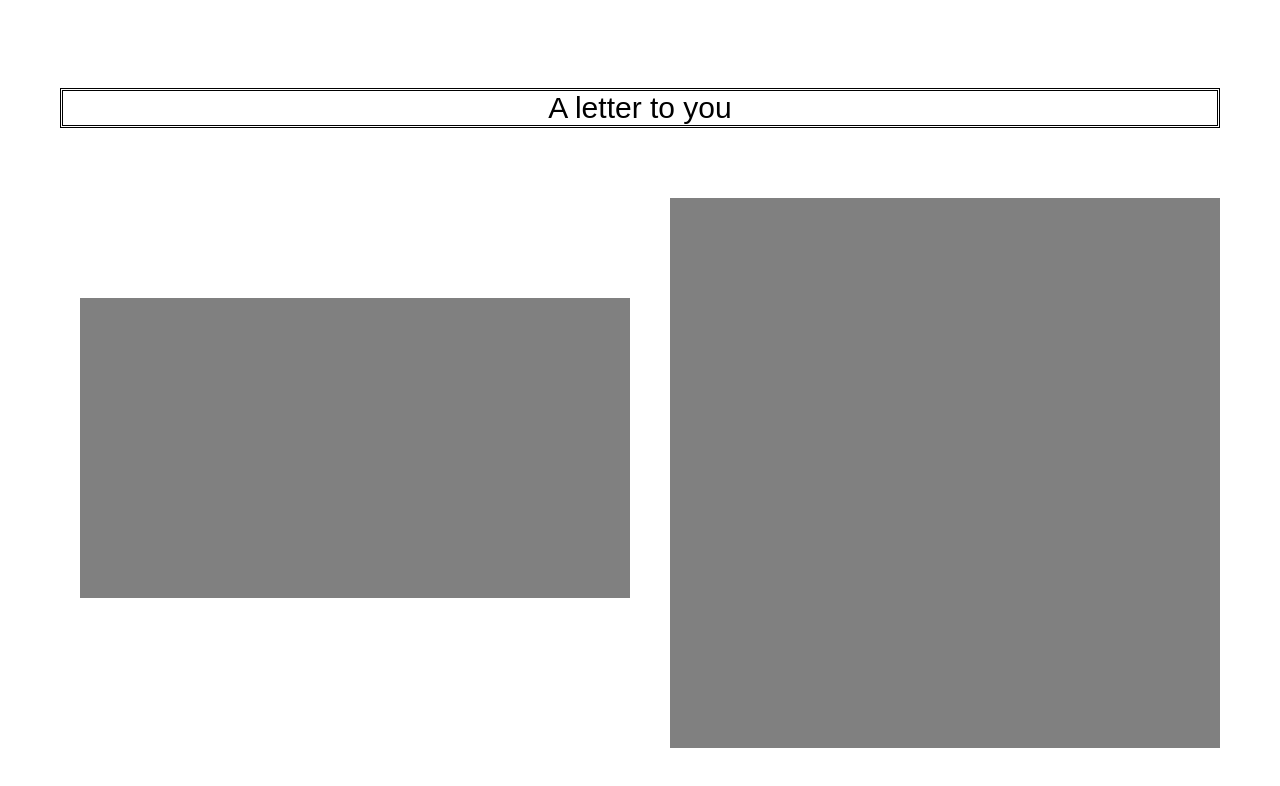
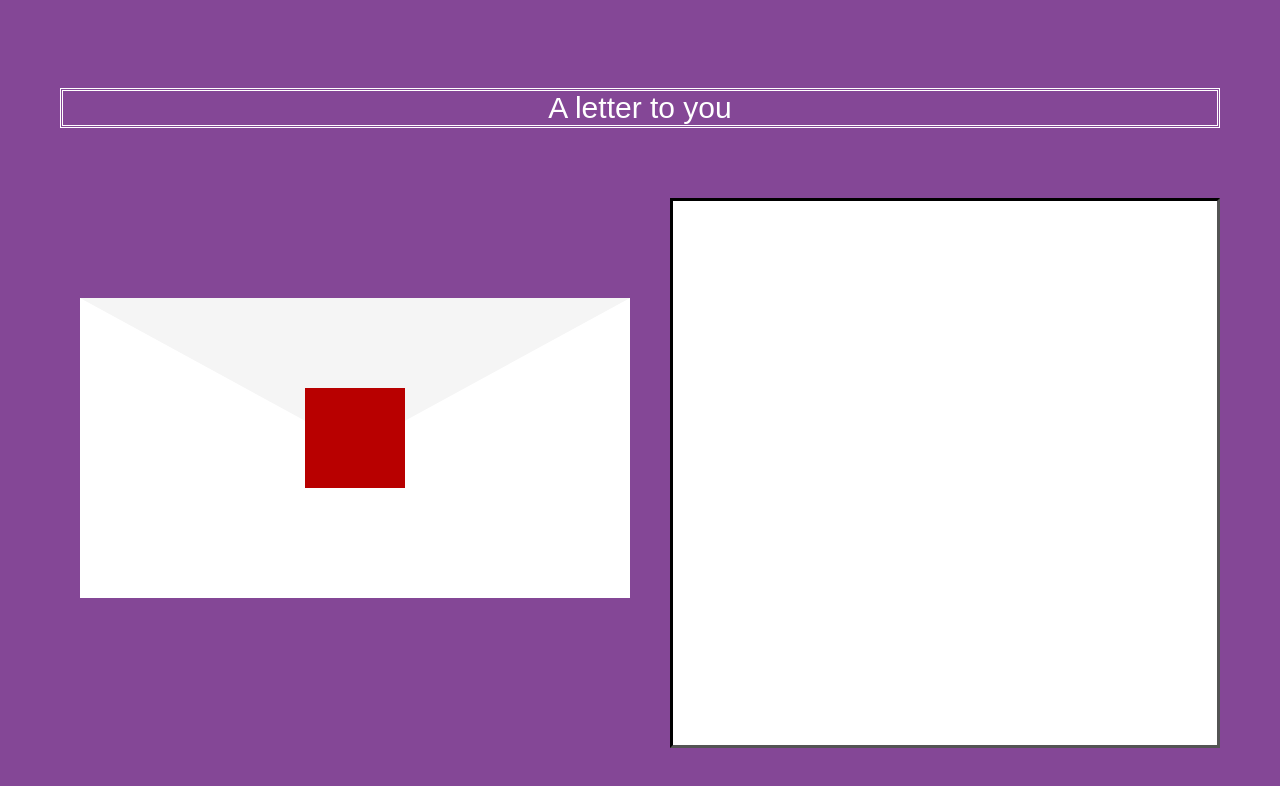
Before and after one commit to evasquezrivas/final-project, a plain HTML site: page index.html in a window 1280 px wide. Shown: the part 2462-3248 px from the top of the page. Drawn offline with Linux system fonts and the light colour scheme.

Commit message:
( ◕ ◞ ◕ ) auto commit

```diff
--- a/index.html
+++ b/index.html
@@ -9,8 +9,9 @@
     align-items: flex-start;
     min-height: 700vh;
     margin: 0;
-    background: white;
+    background: rgb(132, 71, 150);
     font-family: Arial, sans-serif;
+    color: white;
   }
 
   .frame {
@@ -34,7 +35,7 @@
     top: 120px;
     width: 668px;
     height: 2px;
-    background: black;
+    background: white;
   }
   .black-left {
     position: absolute;
@@ -235,11 +236,28 @@
     left: 20px;
     width: 550px;
     height: 300px;
-    background: grey;
+    background: white;
   }
 
-  .envelope:::after {
+  .triangle {
+    position: absolute;
+    height: 150px;
+    aspect-ratio: 2;
+    clip-path: polygon(50% 100%,100% 0,0 0);
+    background: hsl(0, 0%, 96%);
+    top: 2760px;
+    left: 20px;
+    width: 550px;
+}
 
+  .heart {
+    height: 100px;
+    position: absolute;
+    aspect-ratio: 1;
+    clip-path: shape(from 50% 91%,line to 90% 50%,arc to 50% 9%  of 1%,arc to 10% 50% of 1%);
+    background: hsl(0, 100%, 36%);
+    top: 2850px;
+    left: 245px;
   }
 
   .letter {
@@ -248,7 +266,9 @@
     left: 610px;
     width: 550px;
     height: 550px;
-    background: grey;
+    background: white;
+    border: inset;
+    border-color: black;
   }
 </style>
 
@@ -288,6 +308,7 @@
   <div class="envelope"></div>
   <div class="letter"></div>
   <div class="letter-text"></div>
-
+  <div class="triangle"></div>
+  <div class="heart"></div>
 
 </div>
```
